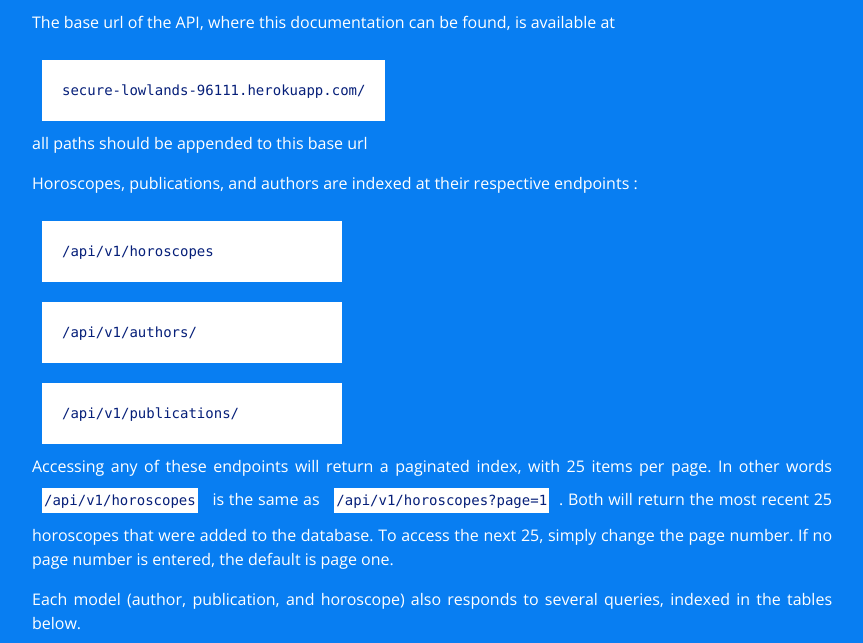
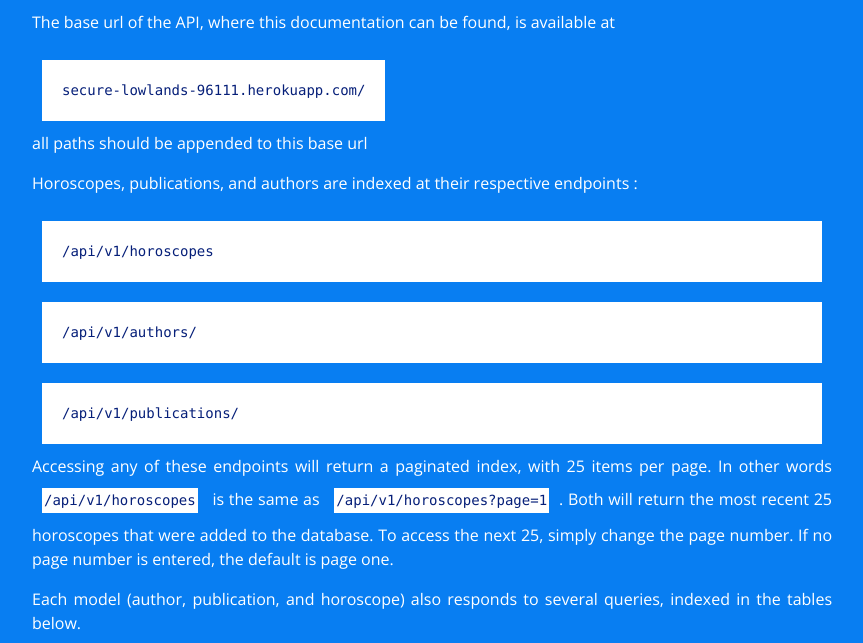
Before and after one commit to sbalsom/astrology-api, a Rails app: page / in a window 1280 px wide. Shown: the part 1385-2028 px from the top of the page, without its empty margins (208-1071 px from the left). Run offline with Rails 7, Linux system fonts and the light colour scheme; style sheets or scripts are compiled from the project's sources; parts of the project's set-up code (start-up, migrations or seed data) failed here and were passed over; some libraries are stand-ins or nearby versions; some web fonts are replaced.

Commit message:
takes off max width for code samples

```diff
--- a/app/assets/stylesheets/pages/_home.scss
+++ b/app/assets/stylesheets/pages/_home.scss
@@ -42,7 +42,6 @@ code {
   background: white;
   padding: 20px;
   margin: 10px;
-  max-width: 300px;
   min-width: fit-content;
   color: rgba(6, 31, 121, 1.00);
   display: inline-block;
```
